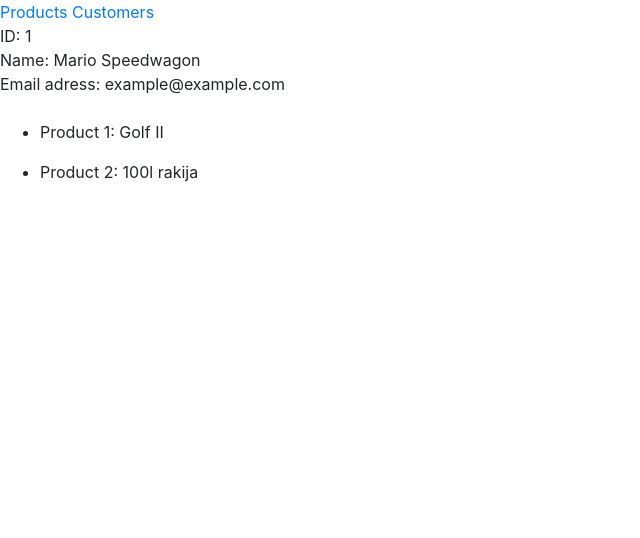
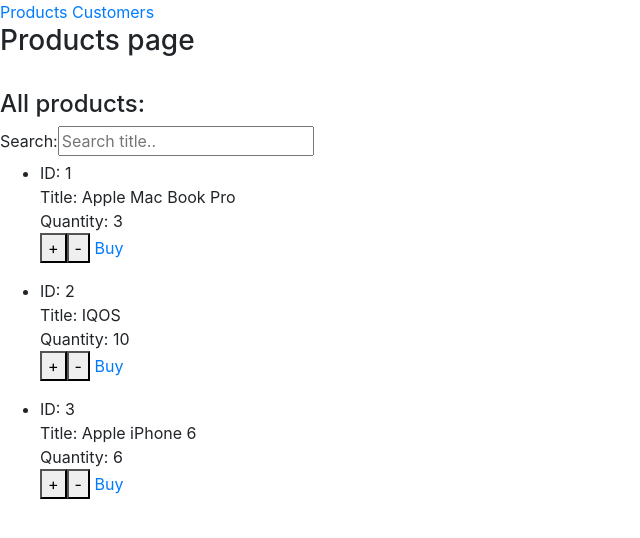
Before and after one commit to Keringer91/store-app, a Vue app: page /products#/customer/1 in a window 1280 px wide. Shown: the top 538 px of the page, without its empty margins (0-640 px from the left). Built offline with nearby package versions, Linux system fonts and the light colour scheme.

Commit message:
Zadatak 8: Item purchase feature added

```diff
--- a/src/App.vue
+++ b/src/App.vue
@@ -1,8 +1,8 @@
 <template>
   <div id="app">
   <nav>
-    <router-link :to="'products'">Products </router-link>
-    <router-link :to="'customers'">Customers </router-link>
+    <router-link :to="'/products'">Products </router-link>
+    <router-link :to="'/customers'">Customers </router-link>
   </nav>
    <router-view/>
 
--- a/src/components/AppProducts.vue
+++ b/src/components/AppProducts.vue
@@ -13,6 +13,7 @@
             Quantity: {{ product.quantity }}<br>
             <button @click="incrementQuantity(product)"> + </button>
             <button @click="decrementQuantity(product)"> - </button>
+            <router-link :to="'product/'+product.id+'/'+product.quantity"> Buy </router-link>
         </li>
     </ul>
   </div>
--- a/src/components/Customer.vue
+++ b/src/components/Customer.vue
@@ -7,7 +7,8 @@
 
       <ul v-for="(product, index) in products" :key="index">
         <li>
-          Product {{ index + 1 }}: {{ product }}<br>
+          Article {{ index + 1 }}: {{ product.name }}<br>
+          Quantity: {{ product.quantity }}<br>
         </li>
     </ul>
 
--- /dev/null
+++ b/src/components/Product.vue
@@ -0,0 +1,65 @@
+<template>
+  <div>
+        ID: {{ product.id}}<br>
+        Name: {{ product.name }}<br>
+        Quantity: {{ quantity }}<br>
+
+        <template v-if="product.quantity">
+          <div class="form-group">
+            <label for="customer">Select customer:</label>
+            <select id="customer" v-model="selectedCustomer">
+              <option v-for="customer in customers" :key="customer.id" :value="customer">
+                {{ customer.fullName }}
+              </option>
+            </select>
+          </div>
+          <button @click="confirmPurchase">Confirm</button>
+          <button @click="cancelPurchase">Cancel</button>
+        </template>
+        <template v-else>
+          There are no items in your cart. <br>
+          <router-link to="/products">Go back to Products</router-link>
+        </template>
+  </div>
+</template>
+
+<script>
+import { productService } from '../services/ProductService'
+import { customerService } from '../services/CustomerService'
+export default {
+  data () {
+    return {
+      customers: customerService.list(),
+      product: {},
+      checked: false,
+      selectedCustomer: null
+    }
+   },
+
+  methods: {
+      confirmPurchase() {
+        if (!this.selectedCustomer) alert('You must select a customer to proceed.')
+        customerService.addProductToCustomer(this.selectedCustomer, this.product)
+        productService.decrement(this.product)
+        this.$router.push('/customer/' + this.selectedCustomer.id)
+      },
+      cancelPurchase() {
+        this.$router.push('/products')
+      }
+    },
+
+   created() {
+     this.product = productService.find(parseInt(this.productId))
+   },
+
+    computed: {
+      productId() {
+        return this.$route.params.id;
+      },
+       quantity() {
+        return this.$route.params.quantity;
+      }
+    }
+}
+
+</script>
--- a/src/main.js
+++ b/src/main.js
@@ -4,6 +4,7 @@
 import AppProducts from './components/AppProducts.vue'
 import AppCustomers from './components/AppCustomers.vue'
 import Customer from './components/Customer.vue'
+import Product from './components/Product.vue'
 
 Vue.config.productionTip = false
 
@@ -13,11 +14,12 @@
   { name: "index", path: "/", redirect: "/products" },
   { name: "customers", path: "/customers", component: AppCustomers },
   { name: "products", path: "/products", component: AppProducts },
-  { name: "customer", path: "/customer/:id", component: Customer}
-
+  { name: "customer", path: "/customer/:id", component: Customer},
+  { name: "product", path: "/product/:id/:quantity", component: Product}
 ]
 
 const router = new VueRouter({
+  mode: 'history',
   routes
 });
 
--- a/src/services/CustomerService.js
+++ b/src/services/CustomerService.js
@@ -3,19 +3,19 @@
       id: 1,
       fullName: "Mario Speedwagon",
       email: "example@example.com",
-      products: ['Golf II', '100l rakija']
+      products: []
     },
     {
       id: 2,
       fullName: "Petey Cruiser",
       email: "example@example.com",
-      products: ['Apple iMac']
+      products: []
     },
     {
       id: 3,
       fullName: "Anna Sthesia",
       email: "example@example.com",
-      products: ['Thing']
+      products: []
     }
   ];
 
```
